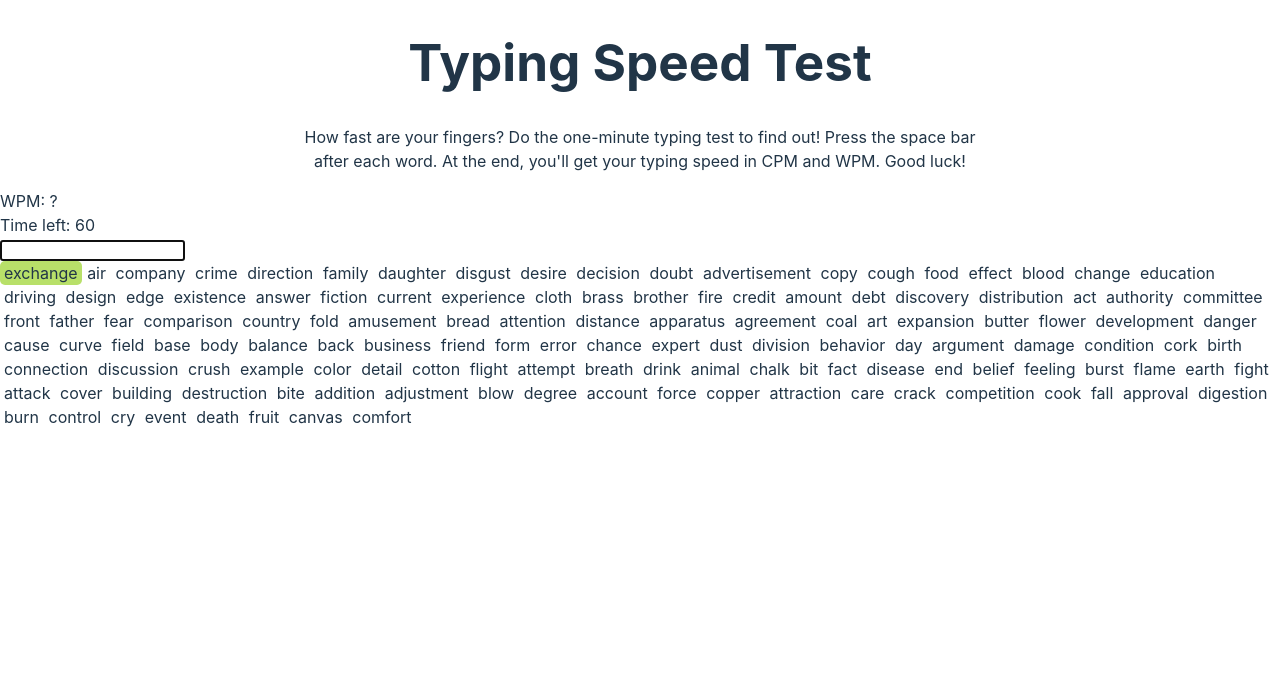
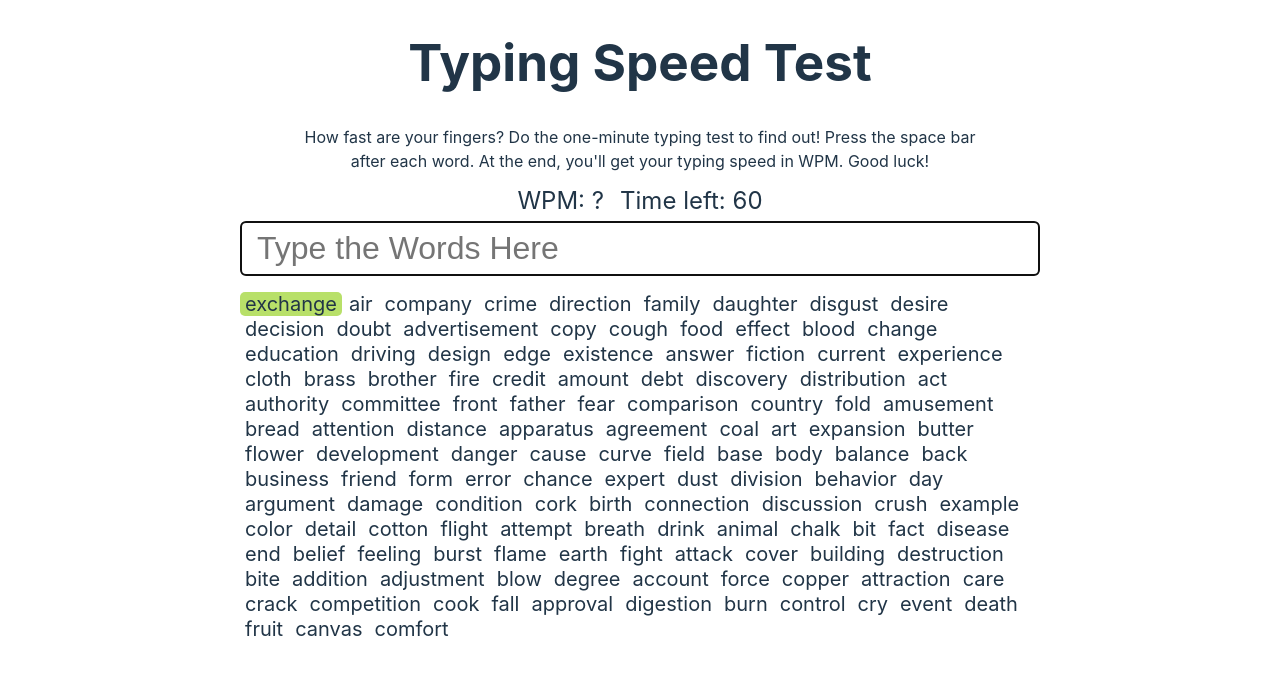
Before and after one commit to Nomad-Freedom/typing-test, a React (Vite) app: page / in a window 1280 px wide. Shown: the top 674 px of the page. Built offline with nearby package versions, Linux system fonts and the light colour scheme.

Commit message:
Feature: added styles to the game

```diff
--- a/src/App.tsx
+++ b/src/App.tsx
@@ -11,7 +11,7 @@ function App() {
 
   if (!(Object.keys(result).length === 0)) {
     return (
-      <main className="App">
+      <main className="container">
         <h1>Typing Speed Test</h1>
         <p>Thank you for playing the game this are your results</p>
         <Result wpm={result.wpm} correctWords={result.correctWords} />
@@ -25,7 +25,7 @@ function App() {
       <p>
         How fast are your fingers? Do the one-minute typing test to find out!
         Press the space bar after each word. At the end, you'll get your typing
-        speed in CPM and WPM. Good luck!
+        speed in WPM. Good luck!
       </p>
       <WordCounter setResult={setResult} />
     </main>
--- a/src/components/Result.tsx
+++ b/src/components/Result.tsx
@@ -4,13 +4,13 @@ import { Results } from "../App";
 const Result = ({ correctWords, wpm }: Results) => {
   return (
     <section>
-      <h2>Your Score</h2>
-      <div>
-        <div>
+      <h2 className="result-heading">Your Score</h2>
+      <div className="result-container">
+        <div className="result-container_item">
           <h3>WPM</h3>
           <span>{wpm}</span>
         </div>
-        <div>
+        <div className="result-container_item">
           <h3>Number of Correct Words</h3>
           <span>{correctWords}</span>
         </div>
--- a/src/components/Timer.tsx
+++ b/src/components/Timer.tsx
@@ -20,7 +20,11 @@ const Timer = ({ start }: Props) => {
     };
   }, [start]);
 
-  return <div>Time left: {time}</div>;
+  return (
+    <div>
+      Time left: <span className={time <= 10 ? "time-ending" : ""}>{time}</span>
+    </div>
+  );
 };
 
 export default Timer;
--- a/src/components/WordCounter.tsx
+++ b/src/components/WordCounter.tsx
@@ -63,22 +63,24 @@ const WordCounter = ({ setResult }: Props) => {
     }
     if (!startCount) setStartCount(true);
 
-    if (activeWordIndex === words.length || time <= 0) {
-      setStartCount(false);
-      setTime(60);
+    if (activeWordIndex === words.length) {
+      resetGame();
     }
   }
 
   return (
-    <>
-      <Wpm correctWords={correctWords} />
-      <Timer start={startCount} />
+    <section className="container">
+      <div className="word-counter_stats">
+        <Wpm correctWords={correctWords} />
+        <Timer start={startCount} />
+      </div>
       <input
         type="text"
         name="word"
         id="word"
         ref={uInput}
         onKeyDown={handleSpace}
+        placeholder="Type the Words Here"
       />
       <div>
         {words.map((word, index) => {
@@ -95,7 +97,7 @@ const WordCounter = ({ setResult }: Props) => {
           );
         })}
       </div>
-    </>
+    </section>
   );
 };
 
--- a/src/index.css
+++ b/src/index.css
@@ -15,6 +15,15 @@
   -webkit-text-size-adjust: 100%;
 }
 
+html {
+  box-sizing: border-box;
+}
+*,
+*:before,
+*:after {
+  box-sizing: inherit;
+}
+
 a {
   font-weight: 500;
   color: #646cff;
@@ -26,6 +35,7 @@ a:hover {
 
 body {
   margin: 0;
+  padding: 0 1rem;
 }
 
 h1 {
@@ -68,7 +78,11 @@ button:focus-visible {
     color: #747bff;
   }
   button {
-    background-color: #f9f9f9;
+    background-color: #b8e069;
+    display: block;
+    margin-top: 3rem;
+    margin-inline: auto;
+    font-size: 1.75rem;
   }
 }
 
@@ -77,6 +91,7 @@ button:focus-visible {
   padding: 0 0.25em;
   position: relative;
   margin-right: 0.1em;
+  font-size: 1.25rem;
 }
 
 .words-active {
@@ -89,3 +104,49 @@ button:focus-visible {
 .words-incorrect {
   color: red;
 }
+
+.container {
+  max-width: 800px;
+  margin-inline: auto;
+}
+.container input {
+  width: 100%;
+  font-size: 2rem;
+  border: 1px solid black;
+  border-radius: 5px;
+  padding: 0.5rem 1rem;
+  margin-bottom: 1rem;
+}
+
+.word-counter_container input:focus {
+  box-shadow: 0 0 10px #b8e069 inset;
+}
+
+.word-counter_stats {
+  display: flex;
+  align-items: center;
+  justify-content: center;
+  gap: 1rem;
+  font-size: 1.5rem;
+  margin-bottom: 0.5rem;
+}
+
+.time-ending {
+  color: red;
+}
+
+.result-container {
+  display: grid;
+  grid-template-columns: repeat(2, 1fr);
+  gap: 1rem;
+}
+
+.result-container_item {
+  display: flex;
+  flex-direction: column;
+  align-items: center;
+  justify-content: center;
+}
+.result-heading {
+  text-align: center;
+}
```
